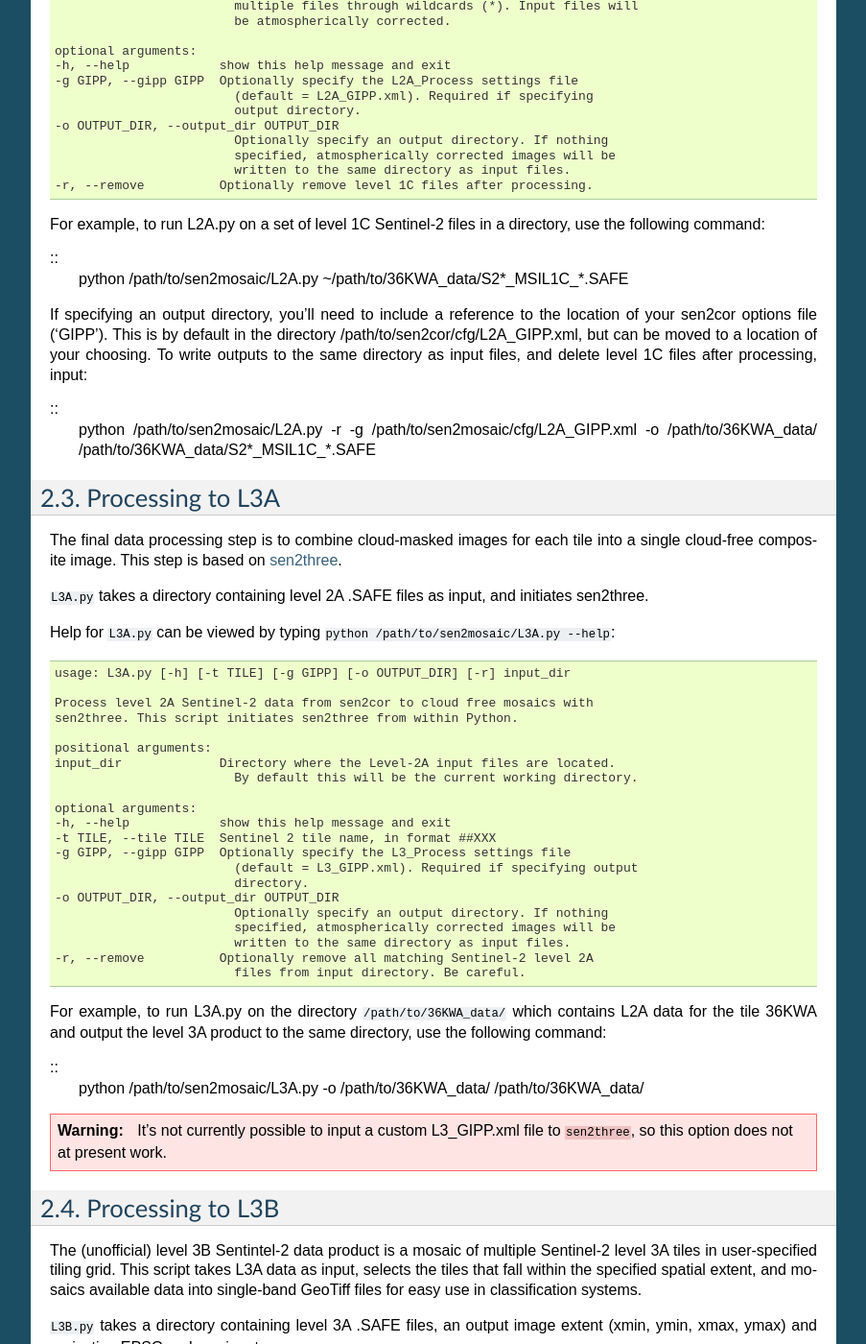
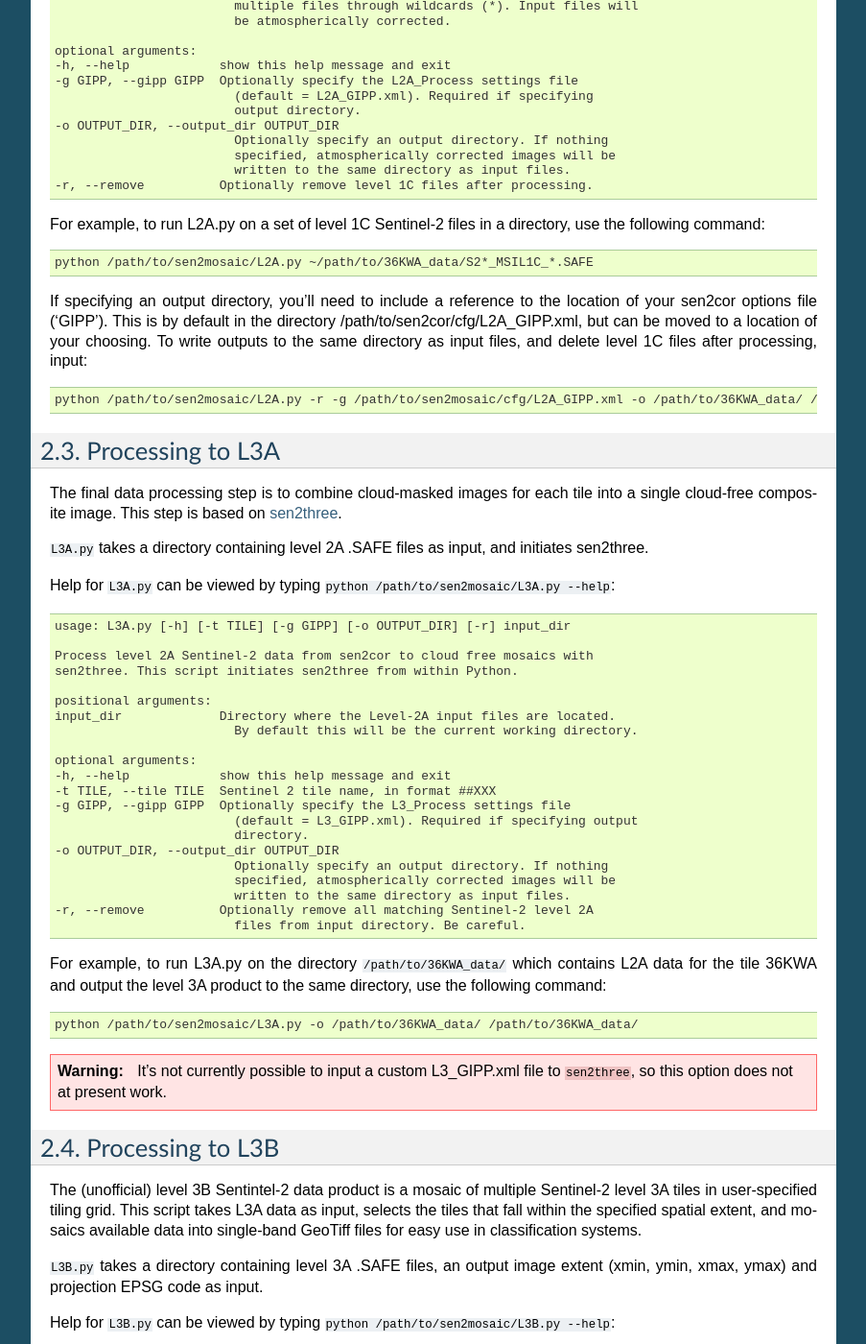
Before and after one commit to smfm-project/sen2mosaic, a Sphinx documentation site: the page built from docs/command_line.rst, in a window 1280 px wide and 1400 px high, scrolled down 1480 px. Shown: the whole window at 96% size, without its empty margins (198-1101 px from the left). Built offline with Sphinx 7.4.7, drawn with Linux system fonts in a browser that asks for light colours.

```diff
--- a/docs/command_line.rst
+++ b/docs/command_line.rst
@@ -88,12 +88,14 @@ sen2cor, then performs simple improvements to the cloud mask.
 
 For example, to run L2A.py on a set of level 1C Sentinel-2 files in a directory, use the following command:
 
-::
+.. code-block:: console
+
     python /path/to/sen2mosaic/L2A.py ~/path/to/36KWA_data/S2*_MSIL1C_*.SAFE
 
 If specifying an output directory, you'll need to include a reference to the location of your sen2cor options file ('GIPP'). This is by default in the directory /path/to/sen2cor/cfg/L2A_GIPP.xml, but can be moved to a location of your choosing. To write outputs to the same directory as input files, and delete level 1C files after processing, input:
 
-::
+.. code-block:: console
+
     python /path/to/sen2mosaic/L2A.py -r -g /path/to/sen2mosaic/cfg/L2A_GIPP.xml -o /path/to/36KWA_data/ /path/to/36KWA_data/S2*_MSIL1C_*.SAFE
 
 Processing to L3A
@@ -131,7 +133,8 @@ Help for ``L3A.py`` can be viewed by typing ``python /path/to/sen2mosaic/L3A.py
 
 For example, to run L3A.py on the directory ``/path/to/36KWA_data/`` which contains L2A data for the tile 36KWA and output the level 3A product to the same directory, use the following command:
 
-::
+.. code-block:: console
+
     python /path/to/sen2mosaic/L3A.py -o /path/to/36KWA_data/ /path/to/36KWA_data/
 
 .. warning:: It's not currently possible to input a custom L3_GIPP.xml file to ``sen2three``, so this option does not at present work.
@@ -177,10 +180,12 @@ Help for ``L3B.py`` can be viewed by typing ``python /path/to/sen2mosaic/L3B.py
 
 For example, to run L3B.py in the directory ``/path/to/L3A_tiles/`` which contains level 3A files to create a 200 x 200 km output tile in the UTM36S projection, input:
 
-::
+.. code-block:: console
+
     python /path/to/sen2mosaic/L3B.py -te 700000 7900000 900000 8100000 -e 32736 /path/to/L3A_tiles/S2A_MSIL03_*.SAFE
 
 To do the same operati, but specifying an output directory and a name to prepend to outputs from this tile, input:
 
-::
+.. code-block:: console
+
     python /path/to/sen2mosaic/L3B.py -te 700000 7900000 900000 8100000 -e 32736 -o /path/to/output/ -n tile_1 /path/to/L3A_tiles/S2A_MSIL03_*.SAFE
```
